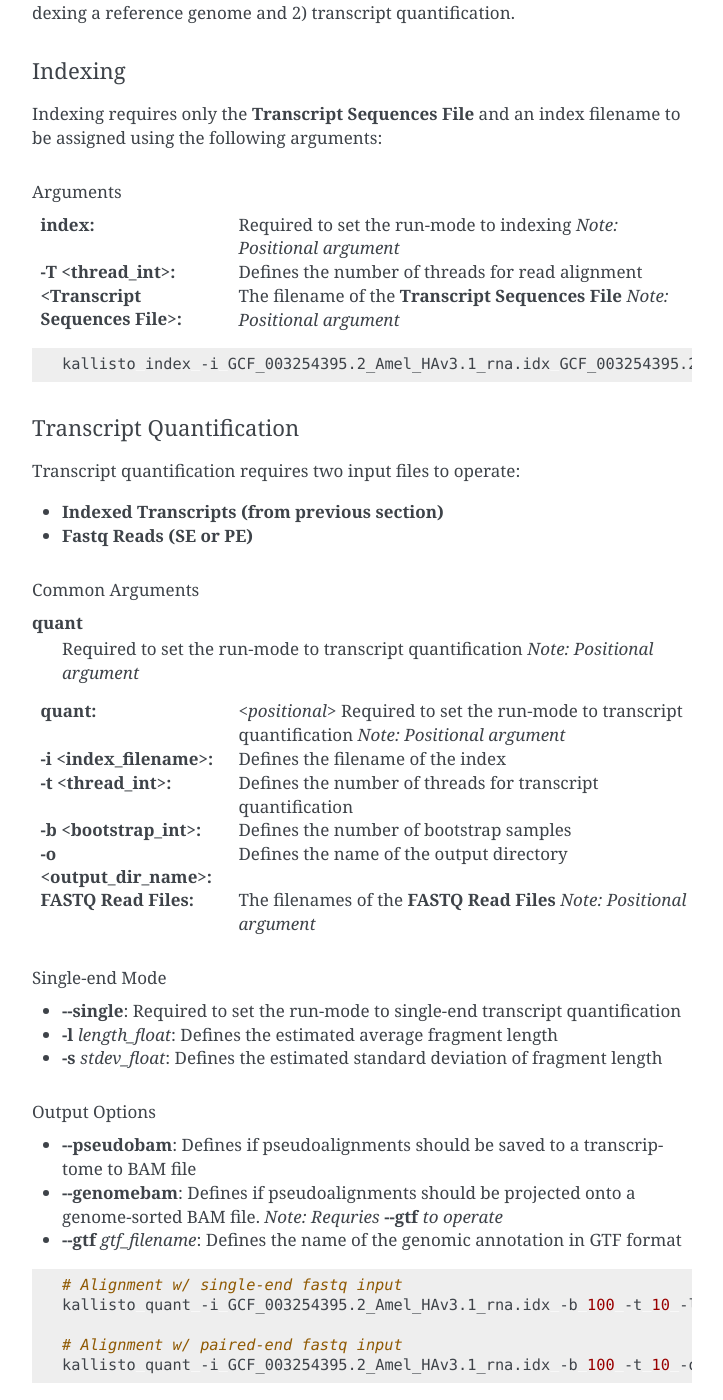
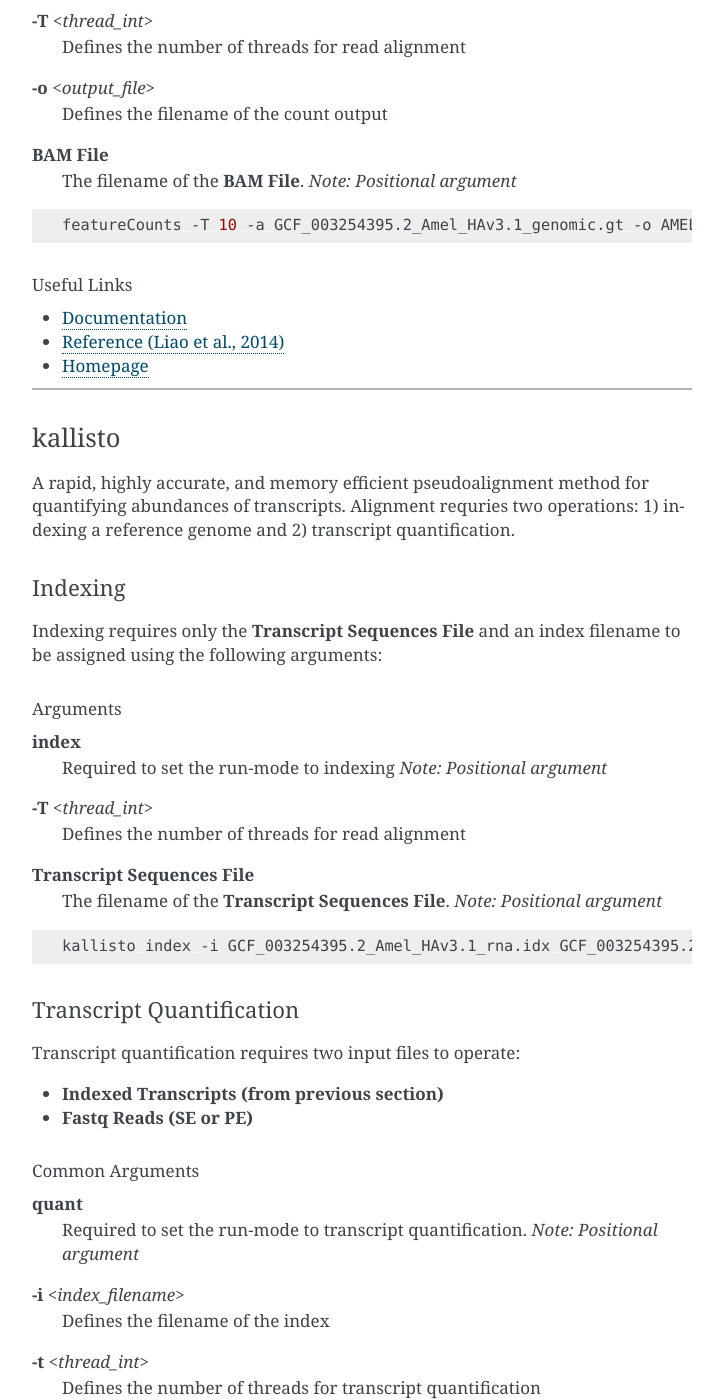
Before and after one commit to kocherlab/kocher_guides, a Sphinx documentation site: the page built from docs/Guides/RNAseq.rst, in a window 1280 px wide and 1400 px high, scrolled down 7297 px. Shown: the whole window, without its empty margins (388-1111 px from the left). Built offline with Sphinx 7.4.7, drawn with Linux system fonts in a browser that asks for light colours; some of the changed text lies outside the part shown.

Commit message:
Updated arg style

```diff
--- a/docs/Guides/RNAseq.rst
+++ b/docs/Guides/RNAseq.rst
@@ -54,11 +54,11 @@
 
 **Trimming by quality score includes three methods:**
 
-:--cut_front:
+**--cut_front**
   Move a sliding window 5' to 3’, drop the bases in the window if its mean quality is below a specified threshold.
-:--cut_tail:
+**--cut_tail**
   Move a sliding window 3' to 5’, drop the bases in the window if its mean quality is below a specified threshold.
-:--cut_right:
+**--cut_right**
   Move a sliding window 5' to 3’, if the mean quality of a window is below a specified threshold, drop the window and the sequence to the right (i.e. 3’).
 
 Many of these methods may be altered to be similar to functions within the `Trimmomatic package <http://www.usadellab.org/cms/?page=trimmomatic>`_, if desired.
@@ -160,19 +160,19 @@
 
 Arguments
 ^^^^^^^^^
-:--runMode genomeGenerate:
+**--runMode** *genomeGenerate*
   Required to set the run-mode to indexing
-:--runThreadN <thread_int>:
+**--runThreadN** *<thread_int>*
   Defines the number of threads for indexing
-:--genomeDir <output_dir>:
+**--genomeDir** *<output_dir>*
   Defines the name of the output index directory
-:--genomeFastaFiles <fasta_file>:
+**--genomeFastaFiles** *<fasta_file>*
   Defines the name of the genomic sequence in fasta format
-:--sjdbGTFfile <gtf_file>:
+**--sjdbGTFfile** *<gtf_file>*
   Defines the name of the genomic annotation in GTF format
-:--sjdbOverhang <overhang_int>:
+**--sjdbOverhang** *<overhang_int>*
   Defines the maximum overhang for a read, may be calculated by: *read_length - 1*
-:--limitGenomeGenerateRAM <RAM_int>:
+**--limitGenomeGenerateRAM** *<RAM_int>*
   Defines the RAM limit for indexing in bytes
 
 .. code-block:: bash
@@ -189,28 +189,28 @@
 
 Arguments
 ^^^^^^^^^
-:--runMode alignReads:
+**--runMode** *alignReads*
   Required to set the run-mode to read alignment
-:--runThreadN <thread_int>:
+**--runThreadN** *<thread_int>*
   Defines the number of threads for read alignment
-:--genomeDir <output_dir>:
+**--genomeDir** *<output_dir>*
   Defines the name of the index directory
-:--readFilesIn <se_fastq_filename>, <pe_fastq_filename pe_fastq_filename>:
+**--readFilesIn** *<se_fastq_filename>*, *<pe_fastq_filename pe_fastq_filename>*
   Defines the fastq filenames to align to the index. Please note: when using paired-end reads a space is placed between the files
-:--readFilesCommand zcat:
+**--readFilesCommand** *zcat*
   Defines the read method for gzipped fastq files. Only required when using fastq.gz
-:--outSAMtype <format_strs>:
+**--outSAMtype** *<format_strs>*
   Defines the output format, if SAM is not desired. See below for options
-:--outFileNamePrefix <output_prefix>:
+**--outFileNamePrefix** *<output_prefix>*
   Defines the output prefix name
 
 Output Options
 ^^^^^^^^^^^^^^
-:--outSAMtype BAM Unsorted:
+**--outSAMtype** *BAM Unsorted*
   Defines the output format as unsorted BAM
-:--outSAMtype BAM SortedByCoordinate:
+**--outSAMtype** *BAM SortedByCoordinate*
   Defines the output format as sorted BAM
-:--outSAMtype BAM Unsorted SortedByCoordinate:
+**--outSAMtype** *BAM Unsorted SortedByCoordinate*
   Defines the output format as seperate sorted and unsorted BAM files
 
 .. code-block:: bash
@@ -234,14 +234,14 @@
 
 Arguments
 ^^^^^^^^^
-:-a <gtf_file>:
+**-a** *<gtf_file>*
   Defines the name of the genomic annotation
-:-T <thread_int>:
+**-T** *<thread_int>*
   Defines the number of threads for read alignment
-:-o <output_file>:
+**-o** *<output_file>*
   Defines the filename of the count output
-:<BAM File>:
-  The filename of the **BAM File** *Note: Positional argument*
+**BAM File**
+  The filename of the **BAM File**. *Note: Positional argument*
 
 .. code-block:: bash
    :name: star_quant
@@ -266,12 +266,12 @@
 
 Arguments
 ^^^^^^^^^
-:index:
+**index**
   Required to set the run-mode to indexing *Note: Positional argument*
-:-T <thread_int>:
+**-T** *<thread_int>*
   Defines the number of threads for read alignment
-:<Transcript Sequences File>:
-  The filename of the **Transcript Sequences File** *Note: Positional argument*
+**Transcript Sequences File**
+  The filename of the **Transcript Sequences File**. *Note: Positional argument*
 
 .. code-block:: bash
    :name: kallisto_index
@@ -288,31 +288,35 @@
 Common Arguments
 ^^^^^^^^^^^^^^^^
 **quant**
-  Required to set the run-mode to transcript quantification *Note: Positional argument*
-:quant: *<positional>*
-  Required to set the run-mode to transcript quantification *Note: Positional argument*
-:-i <index_filename>:
+  Required to set the run-mode to transcript quantification. *Note: Positional argument*
+**-i** *<index_filename>*
   Defines the filename of the index
-:-t <thread_int>:
+**-t** *<thread_int>*
   Defines the number of threads for transcript quantification
-:-b <bootstrap_int>:
+**-b** *<bootstrap_int>*
   Defines the number of bootstrap samples
-:-o <output_dir_name>:
+**-o** *<output_dir_name>*
   Defines the name of the output directory
-:FASTQ Read Files:
-  The filenames of the **FASTQ Read Files** *Note: Positional argument*
+**FASTQ Read Files**
+  The filenames of the **FASTQ Read Files**. *Note: Positional argument*
 
 Single-end Mode
 ^^^^^^^^^^^^^^^
-* **--single**: Required to set the run-mode to single-end transcript quantification
-* **-l** *length_float*: Defines the estimated average fragment length
-* **-s** *stdev_float*: Defines the estimated standard deviation of fragment length
+**--single**
+  Required to set the run-mode to single-end transcript quantification
+**-l** *<length_float>*
+  Defines the estimated average fragment length
+**-s** *<stdev_float>*
+  Defines the estimated standard deviation of fragment length
 
 Output Options
 ^^^^^^^^^^^^^^
-* **--pseudobam**: Defines if pseudoalignments should be saved to a transcriptome to BAM file
-* **--genomebam**: Defines if pseudoalignments should be projected onto a genome-sorted BAM file. *Note: Requries* **--gtf** *to operate*
-* **--gtf** *gtf_filename*: Defines the name of the genomic annotation in GTF format
+**--pseudobam**
+  Defines if pseudoalignments should be saved to a transcriptome to BAM file
+**--genomebam**
+  Defines if pseudoalignments should be projected onto a genome-sorted BAM file. *Note: Requries* **--gtf** *to operate*
+**--gtf** *<gtf_filename>*
+  Defines the name of the genomic annotation in GTF format
 
 .. code-block:: bash
    :name: kallisto_quant
```
